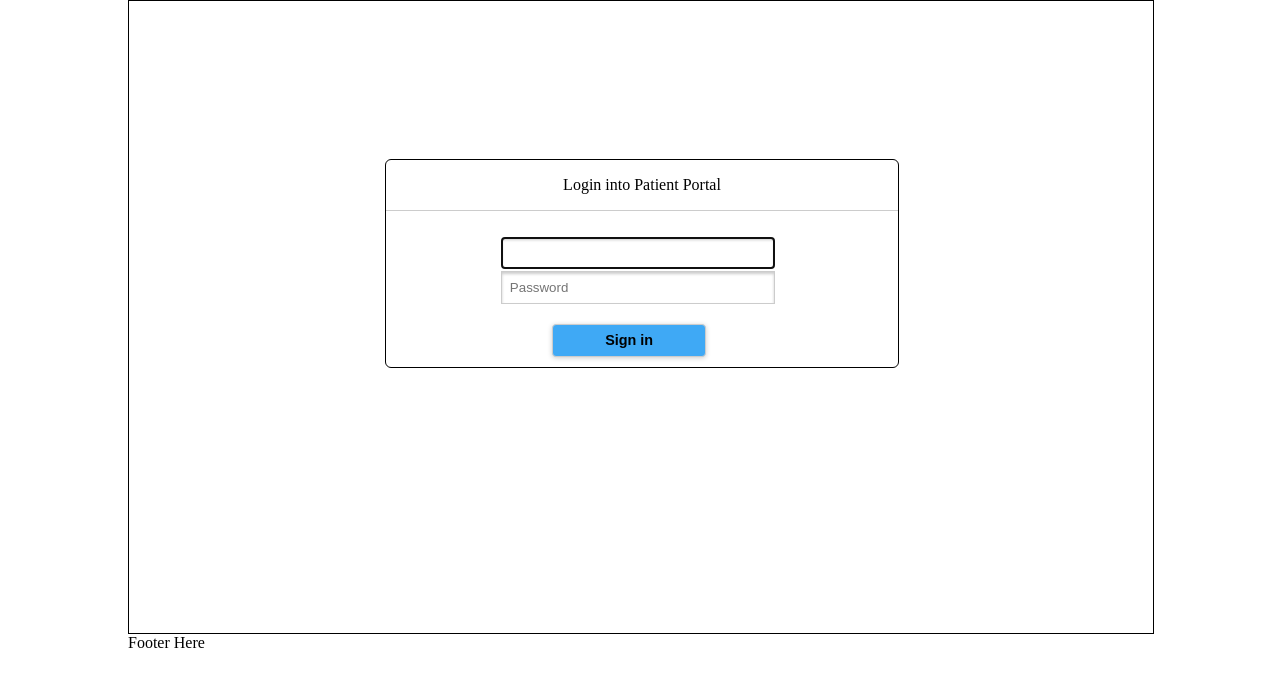
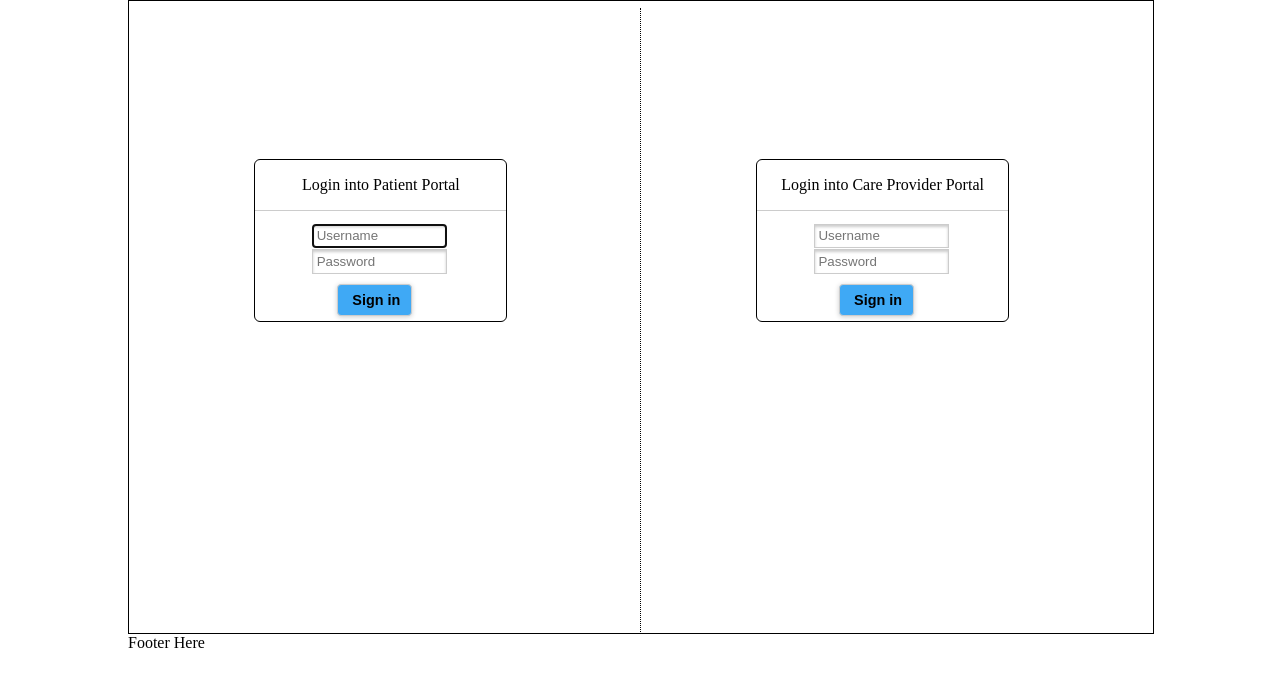
Before and after one commit to carraghr/Hand-Mobility-Monitoring-and-Analysis, a PHP site: page /PatientPortal/php/login.php in a window 1280 px wide. Shown: the part 80-767 px from the top of the page. Run offline with PHP 8.4, Linux system fonts and the light colour scheme.

Commit message:
Restructure of files

```diff
--- /dev/null
+++ b/src/PatientPortal/html/content.html
@@ -0,0 +1,31 @@
+<div class = "content">
+    <div class="leftSide">
+        <div class = "loginBox">
+            <div class = "LogIn_message">
+                <p>Login into Patient Portal</p>
+            </div>
+            <form id = "patientLogin"  action = "./PatientPortal/php/login.php" accept-charset="utf-8" method="POST">
+                <input type="text" name="username" placeholder="Username" required autofocus/>
+                <br/>
+                <input type="password" name="password" placeholder="Password" required/>
+                <br/>
+                <input type="submit" name = "login" value ="Sign in" >
+            </form>
+        </div>
+    </div>
+    <div class="divider"></div>
+    <div class="rightSide">
+        <div class = "loginBox">
+            <div class = "LogIn_message">
+                <p>Login into Care Provider Portal</p>
+            </div>
+            <form id = "careProviderLogin"  action = "./CareProviderPortal/php/login.php" accept-charset="utf-8" method="POST">
+                <input type="text" name="username" placeholder="Username" required autofocus/>
+                <br/>
+                <input type="password" name="pass" placeholder="Password" required/>
+                <br/>
+                <input type="submit" name = "login" value ="Sign in" >
+            </form>
+        </div>
+    </div>
+</div>
--- a/src/PatientPortal/php/login.php
+++ b/src/PatientPortal/php/login.php
@@ -33,22 +33,7 @@ if ($_SERVER['REQUEST_METHOD'] == 'POST'){
         mysqli_close($databaseConnection);
 
     }
-?>
 
-    <div class = "content">
-        <div class = "loginBox">
-            <div class = "LogIn_message">
-                <p>Login into Patient Portal</p>
-            </div>
-            <form id = "patientLogin"  action = "login.php" accept-charset="utf-8" method="POST">
-                <input type="text" name="username"  <?php if (isset($_POST['username'])) { echo 'value = ' . $_POST['username'];} else ' placeholder="Username" '; ?> required autofocus/>
-                <br/>
-                <input type="password" name="password" placeholder="Password" required/>
-                <br/>
-                <input type="submit" name = "login" value ="Sign in" >
-            </form>
-        </div>
-    </div>
-<?php
+    include ('../html/content.html');
     include ('../html/footer.html');
 ?>
--- a/src/PatientPortal/php/loginFunctions.php
+++ b/src/PatientPortal/php/loginFunctions.php
@@ -1,7 +1,7 @@
 <?php
-    # Script containing functionallity of login process for a care provider.
+    # Script containing functionality of login process for a care provider.
 
-    function redirectUser($page = 'LoginComplete.php'){
+    function redirectUser($page = '../index.php'){
 
         $url = 'http://' . $_SERVER['HTTP_HOST'] . dirname($_SERVER['PHP_SELF']);
 
--- a/src/homePage.css
+++ b/src/homePage.css
@@ -22,12 +22,12 @@ html, body {
 
 .container .footer{
     width:10%;
-    height: 10%;
+    height: 5%;
     margin:0 0 0 10%;
     padding:0;
 }
 .container .content {
-    width:80%;
+    width:85%;
     height: 79%;
     margin-left: 10%;
     border: solid 1px black;
--- a/src/index.html
+++ b/src/index.html
@@ -19,7 +19,7 @@
                     <form id = "patientLogin"  action = "./PatientPortal/php/login.php" accept-charset="utf-8" method="POST">
                         <input type="text" name="username" placeholder="Username" required autofocus/>
                         <br/>
-                        <input type="password" name="pass" placeholder="Password" required/>
+                        <input type="password" name="password" placeholder="Password" required/>
                         <br/>
                         <input type="submit" name = "login" value ="Sign in" >
                     </form>
```
Also changed, not shown: src/CareProviderPortal/index.html (deleted, +0 -10 lines), src/CareProviderPortal/index.php (added, +11 -0 lines), src/PatientPortal/index.php (added, +11 -0 lines), src/PatientPortal/php/logout.php (added, +15 -0 lines), src/databaseConnection.php (added, +11 -0 lines). Lines whose indentation alone changed are shown as unchanged.
